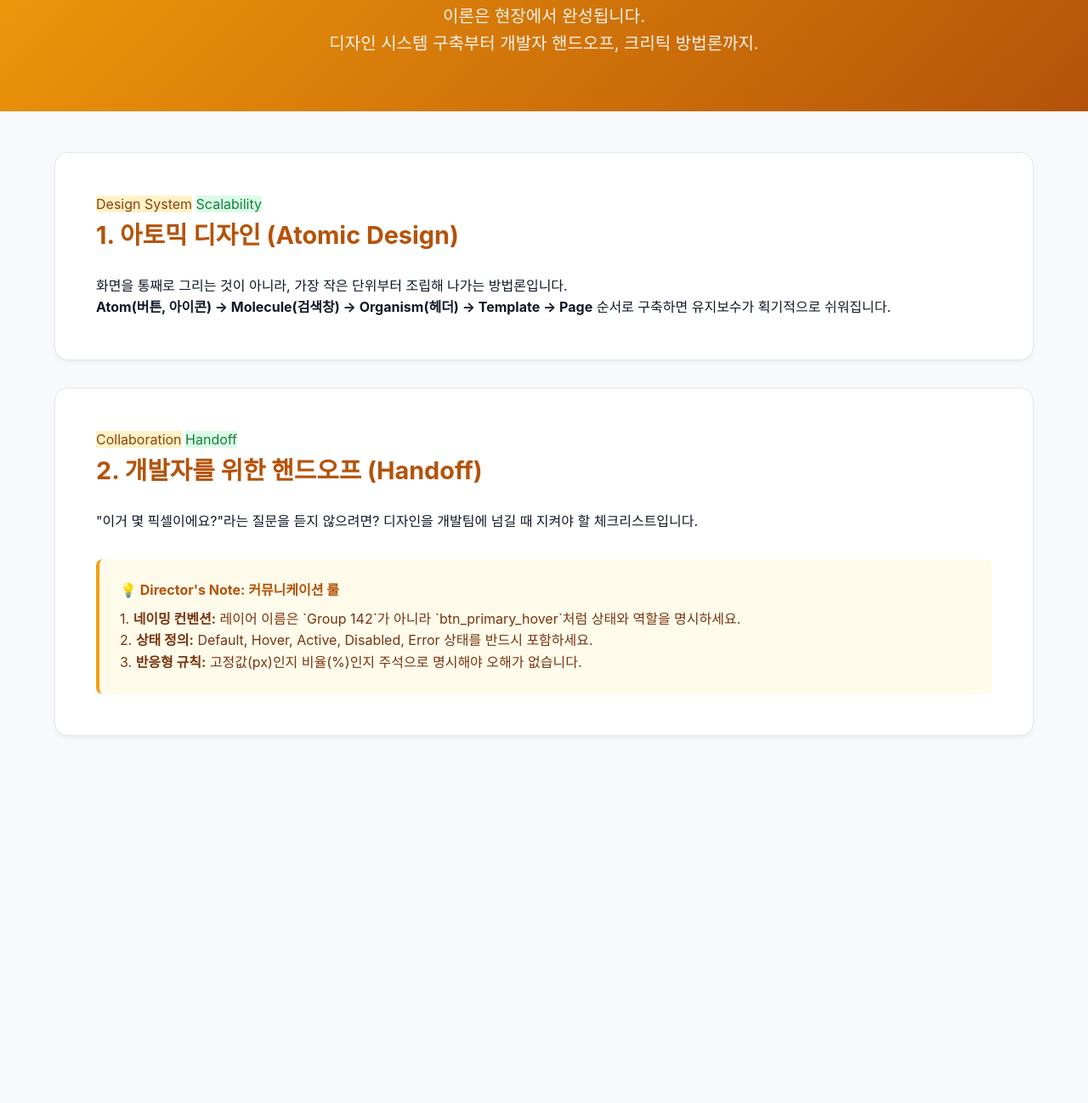
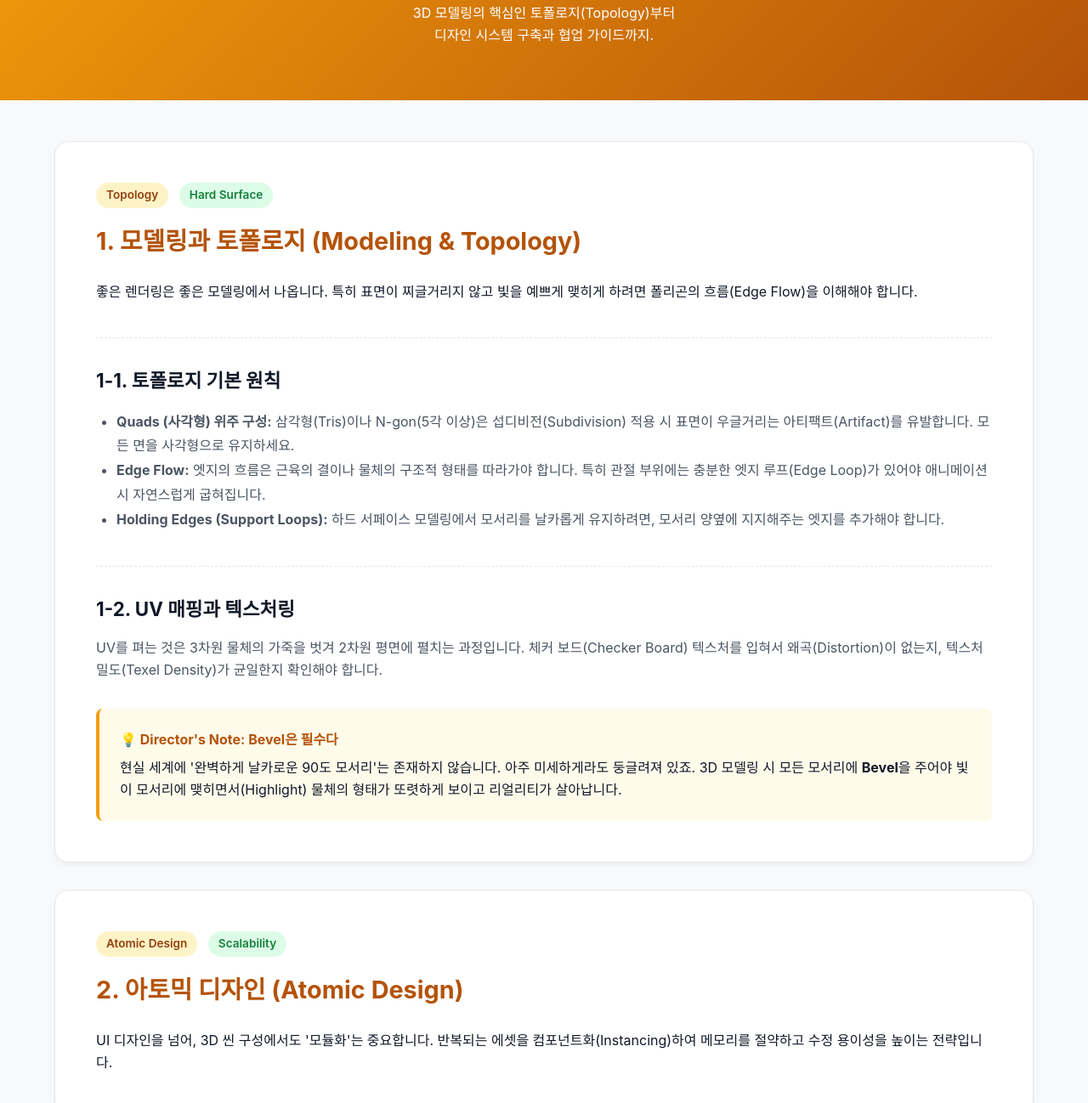
Before and after one commit to pandauniverse-art/design-theory, a plain HTML site: page pages/practical.html in a window 1280 px wide. Shown: the part 257-1555 px from the top of the page at 85% size. Before the commit the page ends 1155 px from the top, so only its background shows below. Drawn offline with Linux system fonts and the light colour scheme; a web font is replaced by a local one.

Commit message:
Update practical.html

```diff
--- a/pages/practical.html
+++ b/pages/practical.html
@@ -2,21 +2,24 @@
 <html lang="ko">
 <head>
     <meta charset="UTF-8">
-    <title>Practical - Design Theory Hub</title>
+    <title>Practical & Modeling - Design Theory Hub</title>
     <link rel="stylesheet" as="style" crossorigin href="https://cdn.jsdelivr.net/gh/orioncactus/pretendard@v1.3.9/dist/web/static/pretendard.css" />
     <link rel="stylesheet" href="../css/style.css">
     <link rel="stylesheet" href="../css/responsive.css">
     <style>
-        /* Orange Theme */
         .page-header { background: linear-gradient(135deg, #f59e0b 0%, #b45309 100%); color: white; padding: 6rem 0 4rem; text-align: center; margin-bottom: 3rem; }
         .page-header h1 { font-size: 3rem; font-weight: 800; margin-bottom: 1rem; }
-        .page-header p { font-size: 1.25rem; opacity: 0.9; max-width: 700px; margin: 0 auto; }
         .article-card { background: white; border-radius: 16px; padding: 3rem; margin-bottom: 2rem; border: 1px solid #e5e7eb; box-shadow: 0 4px 6px -1px rgba(0,0,0,0.05); }
         .article-title { color: #b45309; font-size: 1.8rem; font-weight: 700; margin-bottom: 1.5rem; }
         .director-note { background: #fffbeb; border-left: 4px solid #f59e0b; padding: 1.5rem; border-radius: 8px; margin-top: 2rem; }
         .note-title { font-weight: 700; color: #b45309; margin-bottom: 0.5rem; display: block; }
+        .tag { display: inline-block; padding: 4px 12px; border-radius: 20px; font-size: 0.85rem; font-weight: 600; margin-right: 8px; margin-bottom: 1rem; }
         .tag-theory { background: #fef3c7; color: #92400e; }
         .tag-practice { background: #dcfce7; color: #15803d; }
+
+        .sub-section { margin-top: 2.5rem; border-top: 1px dashed #e5e7eb; padding-top: 2rem; }
+        .sub-title { font-size: 1.4rem; font-weight: 700; color: #111827; margin-bottom: 1rem; }
+        .img-placeholder { background: #f3f4f6; height: 200px; border-radius: 8px; display: flex; align-items: center; justify-content: center; color: #9ca3af; margin-bottom: 1rem; }
     </style>
 </head>
 <body>
@@ -26,44 +29,77 @@
             <div class="menu-toggle">☰</div>
             <ul class="nav-menu">
                 <li><a href="../index.html" class="nav-link">Home</a></li>
-                <li><a href="foundations.html" class="nav-link">Foundations</a></li>
+                <li><a href="elements.html" class="nav-link">Elements</a></li>
                 <li><a href="practical.html" class="nav-link" style="color:#f59e0b; font-weight:bold;">Practical</a></li>
-                <li><a href="library.html" class="nav-link">Library</a></li>
             </ul>
         </div>
     </nav>
 
     <header class="page-header">
         <div class="container">
-            <h1>💼 Practical</h1>
-            <p>이론은 현장에서 완성됩니다.<br>디자인 시스템 구축부터 개발자 핸드오프, 크리틱 방법론까지.</p>
+            <h1>💼 Practical & Modeling</h1>
+            <p>3D 모델링의 핵심인 토폴로지(Topology)부터 <br>디자인 시스템 구축과 협업 가이드까지.</p>
         </div>
     </header>
 
     <main class="container">
         <article class="article-card">
-            <span class="tag tag-theory">Design System</span>
+            <span class="tag tag-theory">Topology</span>
+            <span class="tag tag-practice">Hard Surface</span>
+            <h2 class="article-title">1. 모델링과 토폴로지 (Modeling & Topology)</h2>
+            <p class="article-desc">
+                좋은 렌더링은 좋은 모델링에서 나옵니다. 특히 표면이 찌글거리지 않고 빛을 예쁘게 맺히게 하려면
+                폴리곤의 흐름(Edge Flow)을 이해해야 합니다.
+            </p>
+
+            <div class="sub-section">
+                <h3 class="sub-title">1-1. 토폴로지 기본 원칙</h3>
+                <ul style="list-style: disc; padding-left: 1.5rem; color: #4b5563; line-height: 1.8;">
+                    <li><strong>Quads (사각형) 위주 구성:</strong> 삼각형(Tris)이나 N-gon(5각 이상)은 섭디비전(Subdivision) 적용 시 표면이 우글거리는 아티팩트(Artifact)를 유발합니다. 모든 면을 사각형으로 유지하세요.</li>
+                    <li><strong>Edge Flow:</strong> 엣지의 흐름은 근육의 결이나 물체의 구조적 형태를 따라가야 합니다. 특히 관절 부위에는 충분한 엣지 루프(Edge Loop)가 있어야 애니메이션 시 자연스럽게 굽혀집니다.</li>
+                    <li><strong>Holding Edges (Support Loops):</strong> 하드 서페이스 모델링에서 모서리를 날카롭게 유지하려면, 모서리 양옆에 지지해주는 엣지를 추가해야 합니다.</li>
+                </ul>
+            </div>
+
+            <div class="sub-section">
+                <h3 class="sub-title">1-2. UV 매핑과 텍스처링</h3>
+                <p style="margin-bottom: 1rem; color:#4b5563;">
+                    UV를 펴는 것은 3차원 물체의 가죽을 벗겨 2차원 평면에 펼치는 과정입니다.
+                    체커 보드(Checker Board) 텍스처를 입혀서 왜곡(Distortion)이 없는지, 텍스처 밀도(Texel Density)가 균일한지 확인해야 합니다.
+                </p>
+                <div class="director-note">
+                    <span class="note-title">💡 Director's Note: Bevel은 필수다</span>
+                    <p class="note-content">
+                        현실 세계에 '완벽하게 날카로운 90도 모서리'는 존재하지 않습니다. 아주 미세하게라도 둥글려져 있죠.
+                        3D 모델링 시 모든 모서리에 <strong>Bevel</strong>을 주어야 빛이 모서리에 맺히면서(Highlight) 물체의 형태가 또렷하게 보이고 리얼리티가 살아납니다.
+                    </p>
+                </div>
+            </div>
+        </article>
+
+        <article class="article-card">
+            <span class="tag tag-theory">Atomic Design</span>
             <span class="tag tag-practice">Scalability</span>
-            <h2 class="article-title">1. 아토믹 디자인 (Atomic Design)</h2>
+            <h2 class="article-title">2. 아토믹 디자인 (Atomic Design)</h2>
             <p class="article-desc">
-                화면을 통째로 그리는 것이 아니라, 가장 작은 단위부터 조립해 나가는 방법론입니다.<br>
-                <strong>Atom(버튼, 아이콘) → Molecule(검색창) → Organism(헤더) → Template → Page</strong> 순서로 구축하면 유지보수가 획기적으로 쉬워집니다.
+                UI 디자인을 넘어, 3D 씬 구성에서도 '모듈화'는 중요합니다.
+                반복되는 에셋을 컴포넌트화(Instancing)하여 메모리를 절약하고 수정 용이성을 높이는 전략입니다.
             </p>
         </article>
 
         <article class="article-card">
             <span class="tag tag-theory">Collaboration</span>
-            <span class="tag tag-practice">Handoff</span>
-            <h2 class="article-title">2. 개발자를 위한 핸드오프 (Handoff)</h2>
+            <span class="tag tag-practice">Feedback</span>
+            <h2 class="article-title">3. 전문가의 크리틱 (Design Critique)</h2>
             <p class="article-desc">
-                "이거 몇 픽셀이에요?"라는 질문을 듣지 않으려면? 디자인을 개발팀에 넘길 때 지켜야 할 체크리스트입니다.
+                "느낌이 별로예요"는 최악의 피드백입니다. 좋은 크리틱은 '목적'과 '근거'를 동반합니다.
             </p>
             <div class="director-note">
-                <span class="note-title">💡 Director's Note: 커뮤니케이션 룰</span>
-                <p style="color:#78350f;">
-                    1. <strong>네이밍 컨벤션:</strong> 레이어 이름은 `Group 142`가 아니라 `btn_primary_hover`처럼 상태와 역할을 명시하세요.<br>
-                    2. <strong>상태 정의:</strong> Default, Hover, Active, Disabled, Error 상태를 반드시 포함하세요.<br>
-                    3. <strong>반응형 규칙:</strong> 고정값(px)인지 비율(%)인지 주석으로 명시해야 오해가 없습니다.
+                <span class="note-title">💡 샌드위치 피드백 기법</span>
+                <p class="note-content">
+                    1. <strong>긍정(Positive):</strong> "전반적인 톤앤매너가 브랜드 이미지와 잘 맞네요."<br>
+                    2. <strong>제안(Constructive):</strong> "다만, 배경의 대비가 너무 강해서 메인 오브젝트의 시인성을 해치고 있습니다. 조명을 좀 더 부드럽게 가져가면 어떨까요?"<br>
+                    3. <strong>격려(Positive):</strong> "그 부분만 잡히면 완벽한 포트폴리오가 될 것 같습니다."
                 </p>
             </div>
         </article>
```
